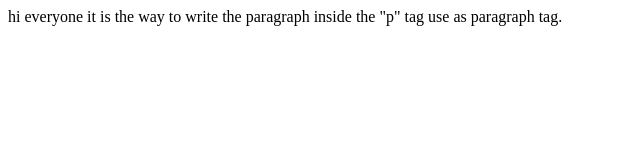
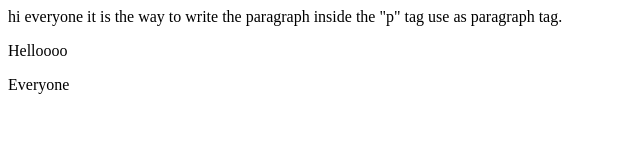
Before and after one commit to rautabhishek01/demo-repo, a plain HTML site: page index.html in a window 1280 px wide. Shown: the whole page, without its empty margins (0-640 px from the left). Drawn offline with Linux system fonts and the light colour scheme.

Commit message:
Added new line in index.html

```diff
--- a/index.html
+++ b/index.html
@@ -1 +1,3 @@
 <p>hi everyone it is the way to write the paragraph inside the "p" tag use as paragraph tag.</p>
+<p>Helloooo</p>
+<p>Everyone</p>
```
